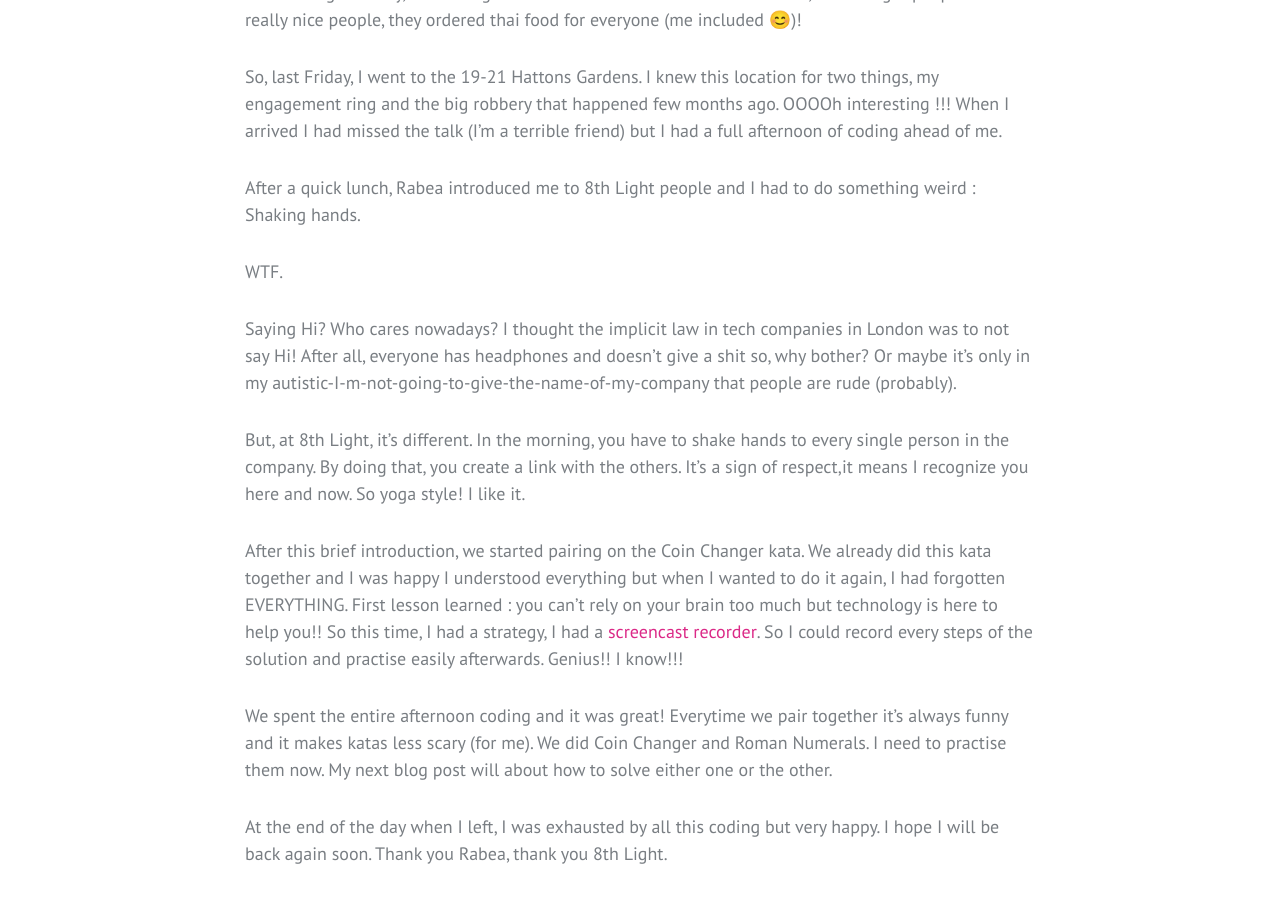
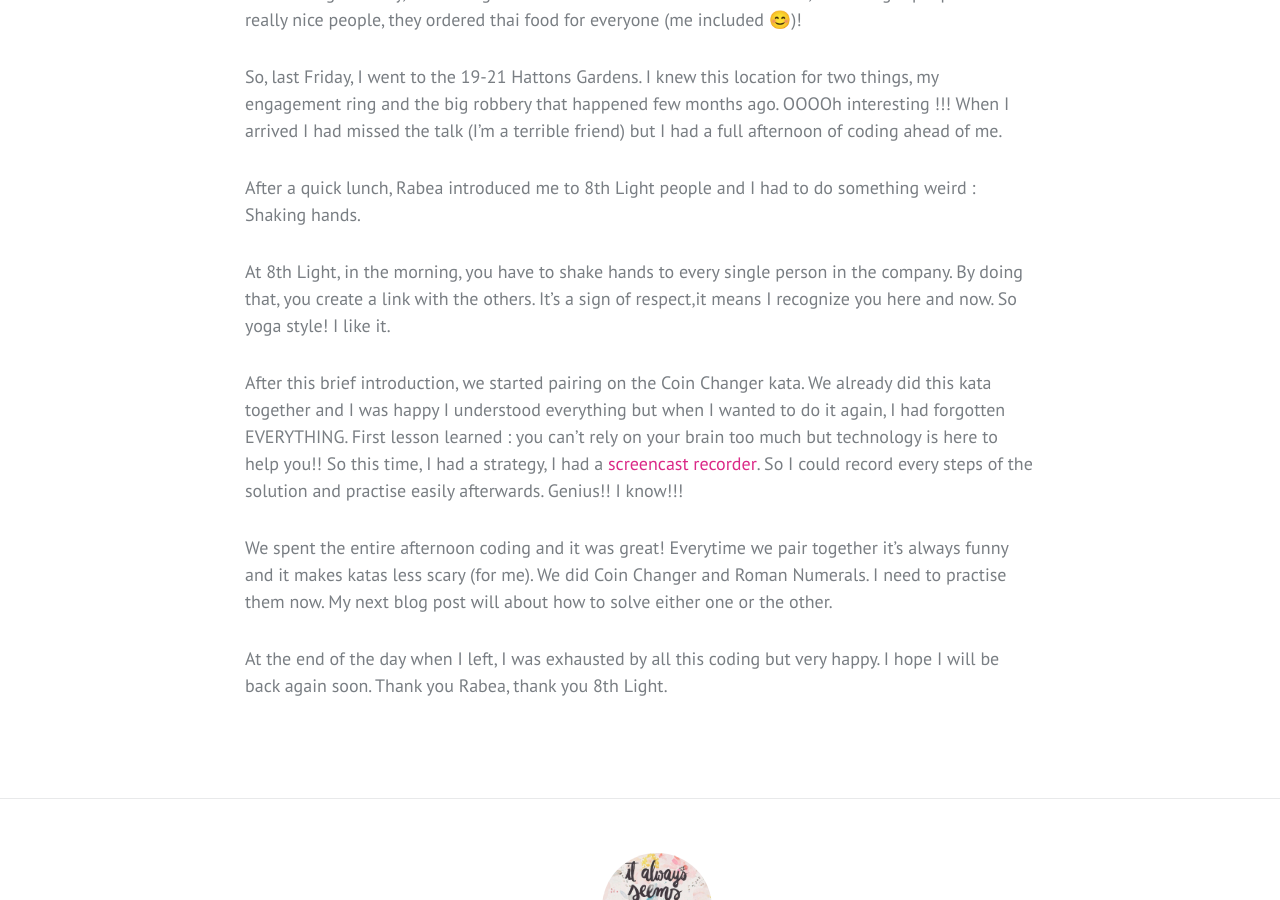
Before and after one commit to nuancesb/nuancesb.github.io, a Jekyll site: the page built from _posts/2016-01-22-Hello-8th-Light.md, in a window 1280 px wide and 900 px high, scrolled down 1330 px. Built offline with Jekyll 4.4.1, drawn with Linux system fonts in a browser that asks for light colours.

Commit message:
corrected typo blog post

```diff
--- a/_layouts/post.html
+++ b/_layouts/post.html
@@ -12,7 +12,7 @@
       </div>
     </header>
     {% if page.image %}
-    <img class ="feat-img is-hidden-mobile" src="{{ site_url }}/img/{{ page.image}}">
+    <img class ="feat-img is-hidden-mobile" src="{{ site.baseurl }}/img/{{ page.image}}">
     {% endif %}
     <article class="post__content">
       {{ content }}
--- a/_posts/2016-01-22-Hello-8th-Light.md
+++ b/_posts/2016-01-22-Hello-8th-Light.md
@@ -12,11 +12,7 @@
 
 After a quick lunch, Rabea introduced me to 8th Light people and I had to do something weird : Shaking hands.
 
-WTF.
-
-Saying Hi? Who cares nowadays? I thought the implicit law in tech companies in London was to not say Hi! After all, everyone has headphones and doesn't give a shit so, why bother? Or maybe it's only  in my autistic-I-m-not-going-to-give-the-name-of-my-company that people are rude (probably).
-
-But, at 8th Light, it's different. In the morning, you have to shake hands to every single person in the company. By doing that, you create a link with the others. It's a sign of respect,it means I recognize you here and now. So yoga style! I like it.
+At 8th Light, in the morning, you have to shake hands to every single person in the company. By doing that, you create a link with the others. It's a sign of respect,it means I recognize you here and now. So yoga style! I like it.
 
 After this brief introduction, we started pairing on the Coin Changer kata. We already did this kata together and I was happy I understood everything but when I wanted to do it again, I had forgotten EVERYTHING. First lesson learned : you can't rely on your brain too much but technology is here to help you!!
 So this time, I had a strategy, I had a <a href="http://screencast-o-matic.com/home ">screencast recorder</a>. So I could record every steps of the solution and practise easily afterwards. Genius!! I know!!!
```
Also changed, not shown: 2 other files.
